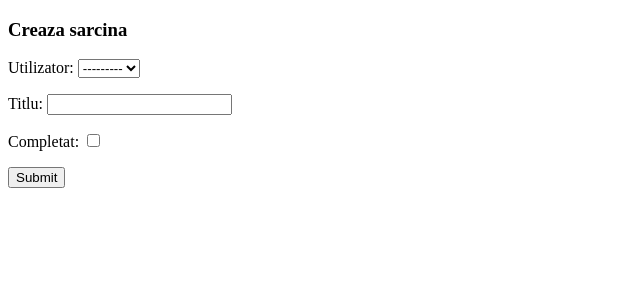
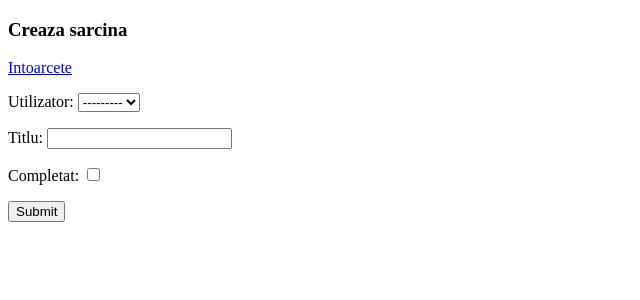
Before and after one commit to cotofrecvictor/TODY, a Django app: page /creaza-sarcina/ in a window 1280 px wide. Shown: the top 300 px of the page, without its empty margins (0-640 px from the left). Run offline with Django 4.2, Linux system fonts and the light colour scheme.

Commit message:
Create "go back" button on create form

```diff
--- a/tody/acasa/templates/acasa/sarcini_form.html
+++ b/tody/acasa/templates/acasa/sarcini_form.html
@@ -1,7 +1,7 @@
 <!DOCTYPE html>
 
 <h3>Creaza sarcina</h3>
-
+<a href="{% url 'sarcini' %}">Intoarcete</a>
 <form method="POST" action="">
     {%csrf_token%}
     {{form.as_p}}
```
